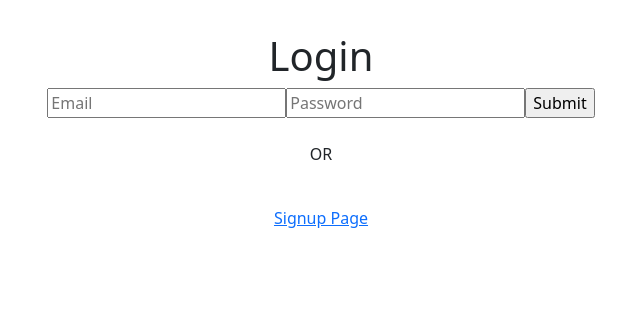
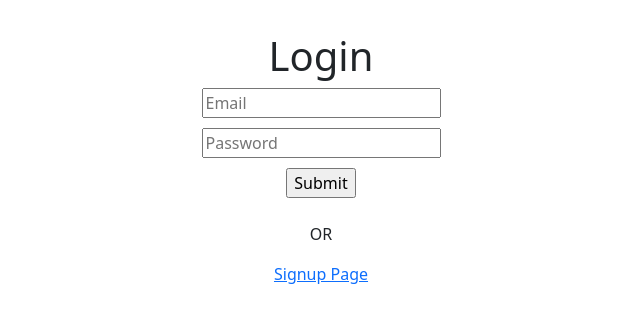
Before and after one commit to dileepkumar-mulagada/projectTool, a React (Vite) app in the folder frontend/: page / in a window 1280 px wide. Shown: the top 322 px of the page, without its empty margins (319-959 px from the left). Built offline with nearby package versions, Linux system fonts and the light colour scheme.

Commit message:
Update Login.jsx

```diff
--- a/frontend/src/Pages/Login.jsx
+++ b/frontend/src/Pages/Login.jsx
@@ -47,16 +47,18 @@ function Login() {
 
             <h1>Login</h1>
 
-            <form action="POST">
+           <form action="POST">
+
                 <input type="email" onChange={(e) => { setEmail(e.target.value) }} placeholder="Email"  />
+                <div style={{marginTop:'10px', marginBottom: '10px' }}>
                 <input type="password" onChange={(e) => { setPassword(e.target.value) }} placeholder="Password"  />
+                </div>
                 <input type="submit" onClick={submit} />
 
             </form>
 
             <br />
             <p>OR</p>
-            <br />
 
             <Link to="/signup">Signup Page</Link>
 
```
